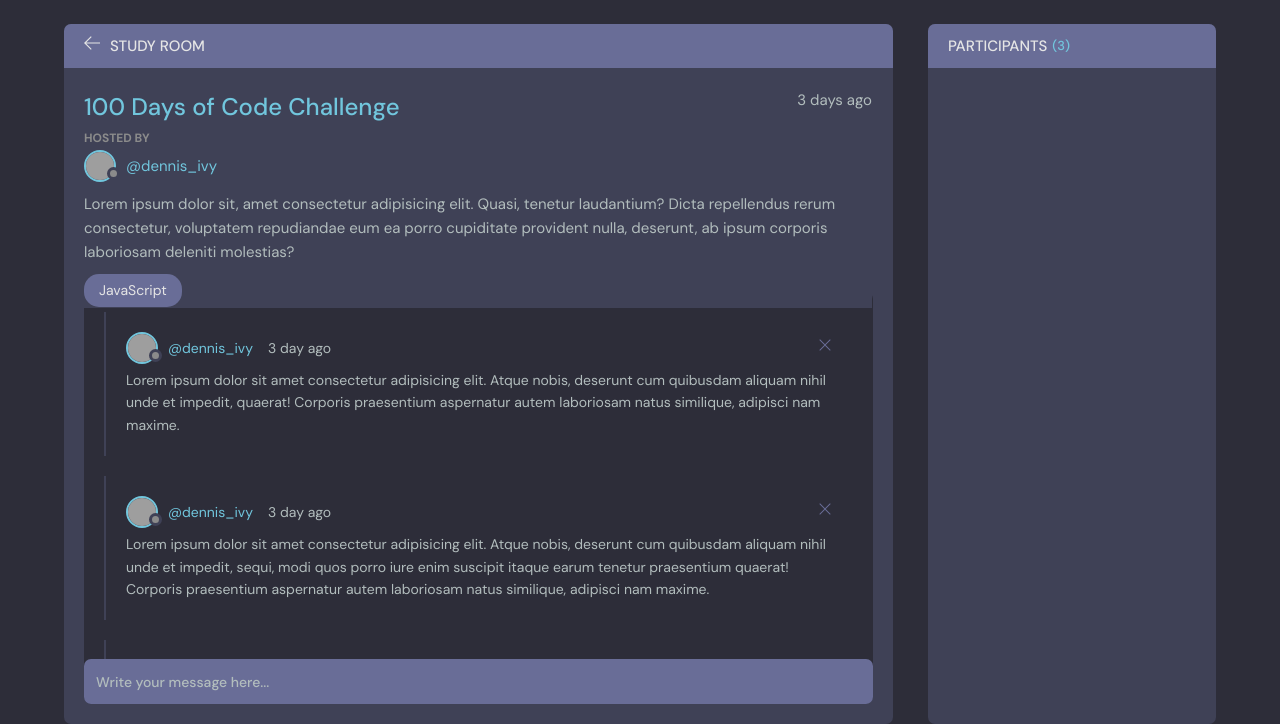
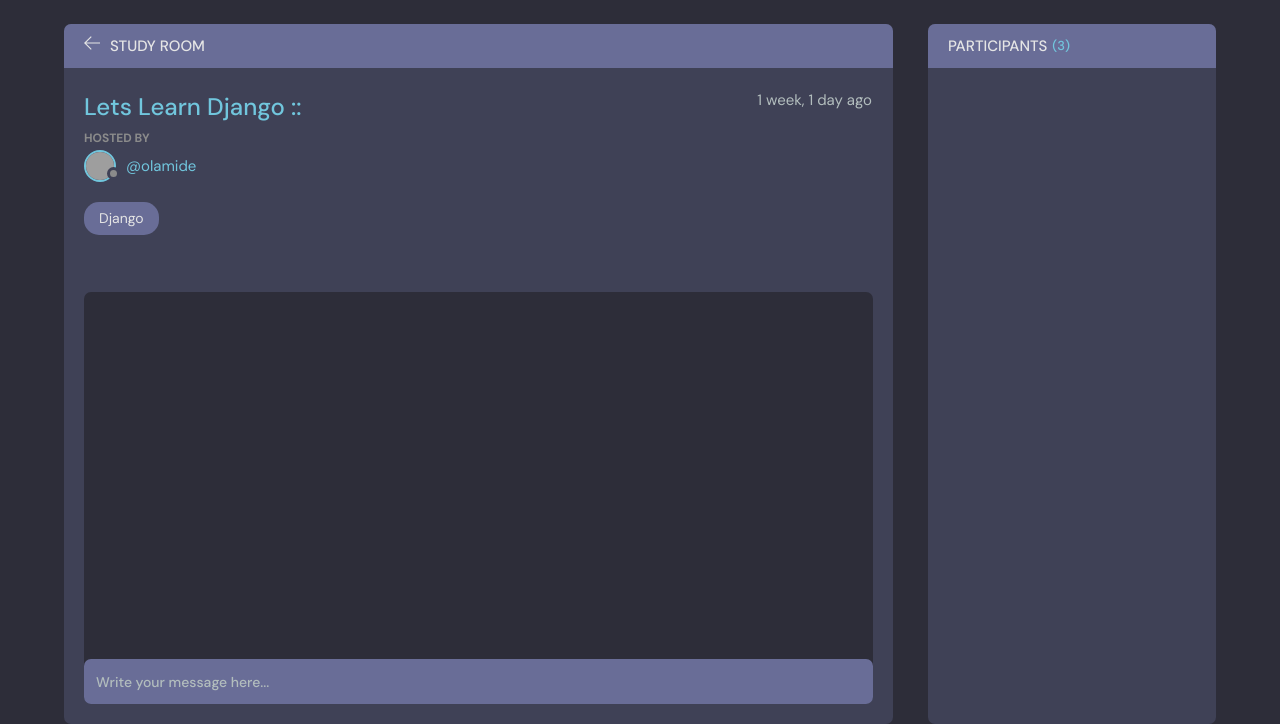
Before and after one commit to Damilola24434/Study-bud, a Django app: page /room/4/ in a window 1280 px wide. Shown: the part 114-838 px from the top of the page. Run offline with Django 5.2, Linux system fonts and the light colour scheme; data comes from the database, SQL or seed files in the repository; both versions use the stored data as it was after the commit; grey boxes are pictures that could not be loaded.

Commit message:
room adjustment

```diff
--- a/base/templates/base/room.html
+++ b/base/templates/base/room.html
@@ -20,7 +20,7 @@
             </div>
               {% if room.host == request.user %}
             <div class="room__topRight">
-              <a href="#">
+              <a href="{% url 'update-room' room.id %}" >
                 <svg
                   enable-background="new 0 0 24 24"
                   height="32"
@@ -46,7 +46,7 @@
                   </g>
                 </svg>
               </a>
-              <a href="#">
+              <a href="{% url 'delete-room' room.id %}">
                 <svg version="1.1" xmlns="http://www.w3.org/2000/svg" width="32" height="32" viewBox="0 0 32 32">
                   <title>remove</title>
                   <path
@@ -56,56 +56,44 @@
               </a>
             </div>
                {% endif %}
-            <!-- <button class="action-button" data-id="120" data-delete-url="https://randomuser.me/api/3324923"
-            data-edit-url="profile.html">
-            <svg version="1.1" xmlns="http://www.w3.org/2000/svg" width="32" height="32" viewBox="0 0 32 32">
-              <title>ellipsis-horizontal</title>
-              <path
-                d="M16 7.843c-2.156 0-3.908-1.753-3.908-3.908s1.753-3.908 3.908-3.908c2.156 0 3.908 1.753 3.908 3.908s-1.753 3.908-3.908 3.908zM16 1.98c-1.077 0-1.954 0.877-1.954 1.954s0.877 1.954 1.954 1.954c1.077 0 1.954-0.877 1.954-1.954s-0.877-1.954-1.954-1.954z">
-              </path>
-              <path
-                d="M16 19.908c-2.156 0-3.908-1.753-3.908-3.908s1.753-3.908 3.908-3.908c2.156 0 3.908 1.753 3.908 3.908s-1.753 3.908-3.908 3.908zM16 14.046c-1.077 0-1.954 0.877-1.954 1.954s0.877 1.954 1.954 1.954c1.077 0 1.954-0.877 1.954-1.954s-0.877-1.954-1.954-1.954z">
-              </path>
-              <path
-                d="M16 31.974c-2.156 0-3.908-1.753-3.908-3.908s1.753-3.908 3.908-3.908c2.156 0 3.908 1.753 3.908 3.908s-1.753 3.908-3.908 3.908zM16 26.111c-1.077 0-1.954 0.877-1.954 1.954s0.877 1.954 1.954 1.954c1.077 0 1.954-0.877 1.954-1.954s-0.877-1.954-1.954-1.954z">
-              </path>
-            </svg>
-          </button> -->
+
           </div>
           <div class="room__box scroll">
             <div class="room__header scroll">
               <div class="room__info">
-                <h3>100 Days of Code Challenge</h3>
-                <span>3 days ago</span>
+                <h3>{{room.name}}</h3>
+                <span>{{room.created|timesince}} ago</span>
               </div>
               <div class="room__hosted">
                 <p>Hosted By</p>
-                <a href="#" class="room__author">
+                <a href="{% url 'user-profile' room.host.id %}" class="room__author">
+
                   <div class="avatar avatar--small">
                     <img src="https://randomuser.me/api/portraits/men/37.jpg" />
                   </div>
-                  <span>@dennis_ivy</span>
+                  <span>@{{room.host.username}}</span>
                 </a>
               </div>
-              <div class="room__details">
+              <!-- <div class="room__details">
                 Lorem ipsum dolor sit, amet consectetur adipisicing elit. Quasi, tenetur laudantium? Dicta repellendus
                 rerum consectetur, voluptatem repudiandae eum ea porro cupiditate provident nulla, deserunt, ab ipsum
                 corporis laboriosam deleniti molestias?
-              </div>
-              <span class="room__topics">JavaScript</span>
+              </div> -->
+              <span class="room__topics">{{room.topic}}</span>
             </div>
             <div class="room__conversation">
               <div class="threads scroll">
+                {% for message in room_messages %}
                 <div class="thread">
                   <div class="thread__top">
                     <div class="thread__author">
-                      <a href="#" class="thread__authorInfo">
+                      <a href="{% url 'user-profile' message.user.id %}" class="thread__authorInfo">
                         <div class="avatar avatar--small">
                           <img src="https://randomuser.me/api/portraits/men/37.jpg" />
                         </div>
-                        <span>@dennis_ivy</span>
+                        <span>@{{message.user.username}}</span>
                       </a>
-                      <span class="thread__date">3 day ago</span>
+                      <span class="thread__date">{{message.created|timesince}}</span>
                     </div>
                     <div class="thread__delete">
                       <svg version="1.1" xmlns="http://www.w3.org/2000/svg" width="32" height="32" viewBox="0 0 32 32">
@@ -122,83 +110,8 @@
                     adipisci nam maxime.
                   </div>
                 </div>
-                <div class="thread">
-                  <div class="thread__top">
-                    <div class="thread__author">
-                      <a href="#" class="thread__authorInfo">
-                        <div class="avatar avatar--small">
-                          <img src="https://randomuser.me/api/portraits/men/37.jpg" />
-                        </div>
-                        <span>@dennis_ivy</span>
-                      </a>
-                      <span class="thread__date">3 day ago</span>
-                    </div>
-                    <div class="thread__delete">
-                      <svg version="1.1" xmlns="http://www.w3.org/2000/svg" width="32" height="32" viewBox="0 0 32 32">
-                        <title>remove</title>
-                        <path
-                          d="M27.314 6.019l-1.333-1.333-9.98 9.981-9.981-9.981-1.333 1.333 9.981 9.981-9.981 9.98 1.333 1.333 9.981-9.98 9.98 9.98 1.333-1.333-9.98-9.98 9.98-9.981z"
-                        ></path>
-                      </svg>
-                    </div>
-                  </div>
-                  <div class="thread__details">
-                    Lorem ipsum dolor sit amet consectetur adipisicing elit. Atque nobis, deserunt cum quibusdam aliquam
-                    nihil unde et impedit, sequi, modi quos porro iure enim suscipit itaque earum tenetur praesentium
-                    quaerat! Corporis praesentium aspernatur autem laboriosam natus similique, adipisci nam maxime.
-                  </div>
-                </div>
-                <div class="thread">
-                  <div class="thread__top">
-                    <div class="thread__author">
-                      <a href="#" class="thread__authorInfo">
-                        <div class="avatar avatar--small">
-                          <img src="https://randomuser.me/api/portraits/men/37.jpg" />
-                        </div>
-                        <span>@dennis_ivy</span>
-                      </a>
-                      <span class="thread__date">3 day ago</span>
-                    </div>
-                    <div class="thread__delete">
-                      <svg version="1.1" xmlns="http://www.w3.org/2000/svg" width="32" height="32" viewBox="0 0 32 32">
-                        <title>remove</title>
-                        <path
-                          d="M27.314 6.019l-1.333-1.333-9.98 9.981-9.981-9.981-1.333 1.333 9.981 9.981-9.981 9.98 1.333 1.333 9.981-9.98 9.98 9.98 1.333-1.333-9.98-9.98 9.98-9.981z"
-                        ></path>
-                      </svg>
-                    </div>
-                  </div>
-                  <div class="thread__details">
-                    Lorem ipsum dolor sit amet consectetur adipisicing elit. Atque nobis, deserunt cum quibusdam aliquam
-                    nihil unde et impedit, sequi, modi quos porro iure enim suscipit itaque earum tenetur praesentium
-                    quaerat! Corporis praesentium aspernatur autem laboriosam natus similique, adipisci nam maxime.
-                  </div>
-                </div>
-                <div class="thread">
-                  <div class="thread__top">
-                    <div class="thread__author">
-                      <a href="#" class="thread__authorInfo">
-                        <div class="avatar avatar--small">
-                          <img src="https://randomuser.me/api/portraits/men/37.jpg" />
-                        </div>
-                        <span>@dennis_ivy</span>
-                      </a>
-                      <span class="thread__date">3 day ago</span>
-                    </div>
-                    <div class="thread__delete">
-                      <svg version="1.1" xmlns="http://www.w3.org/2000/svg" width="32" height="32" viewBox="0 0 32 32">
-                        <title>remove</title>
-                        <path
-                          d="M27.314 6.019l-1.333-1.333-9.98 9.981-9.981-9.981-1.333 1.333 9.981 9.981-9.981 9.98 1.333 1.333 9.981-9.98 9.98 9.98 1.333-1.333-9.98-9.98 9.98-9.981z"
-                        ></path>
-                      </svg>
-                    </div>
-                  </div>
-                  <div class="thread__details">
-                    Lorem ipsum dolor sit amet consectetur adipisicing elit. Atque nobis, deserunt cum quibusdam aliquam
-                    nihil unde et impedit, sequi, modi quos porro iure enim suscipit itaque earum tenetur praesentium.
-                  </div>
-                </div>
+               {% endfor%}
+
               </div>
             </div>
           </div>
```
Also changed, not shown: db.sqlite3.
